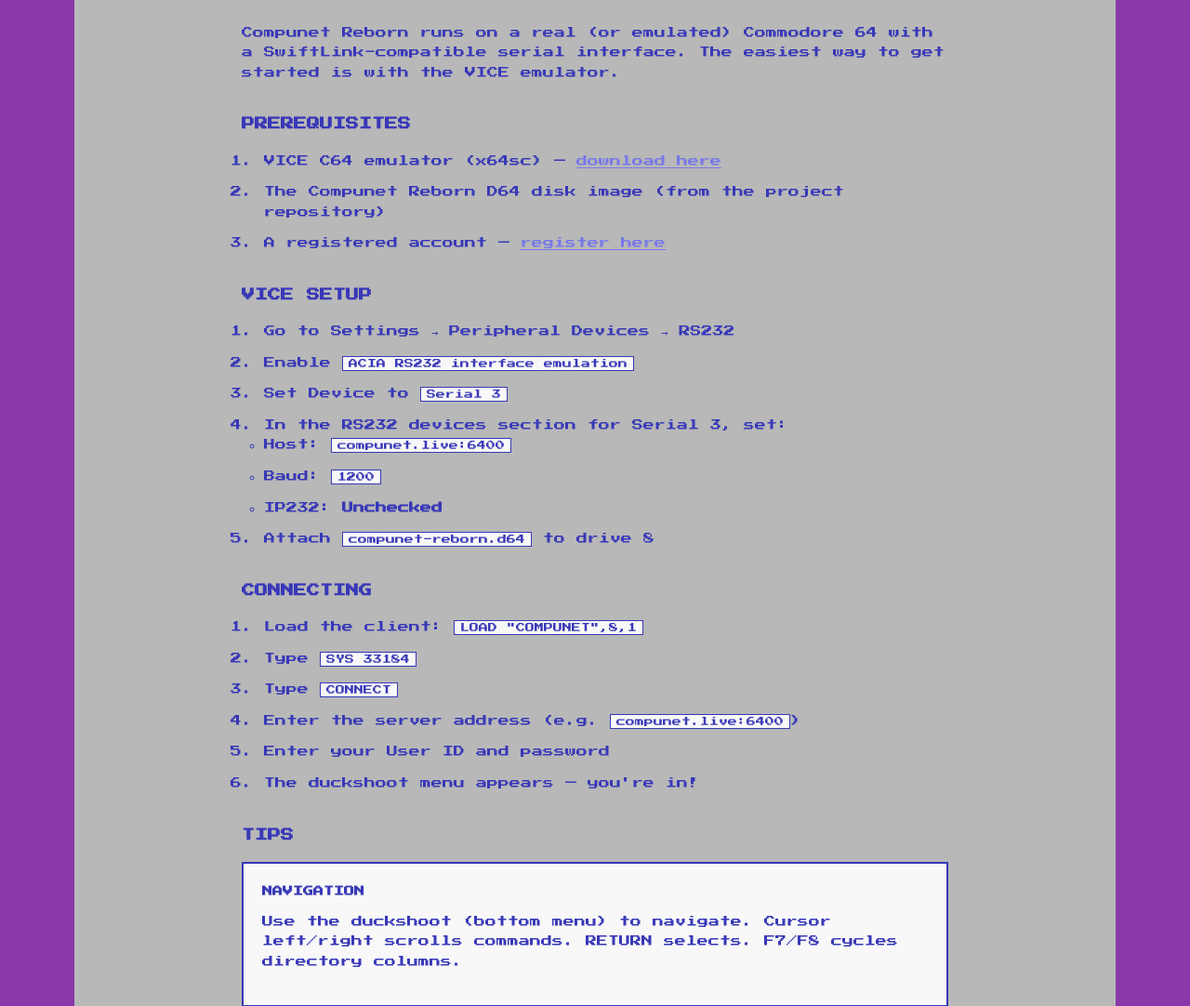
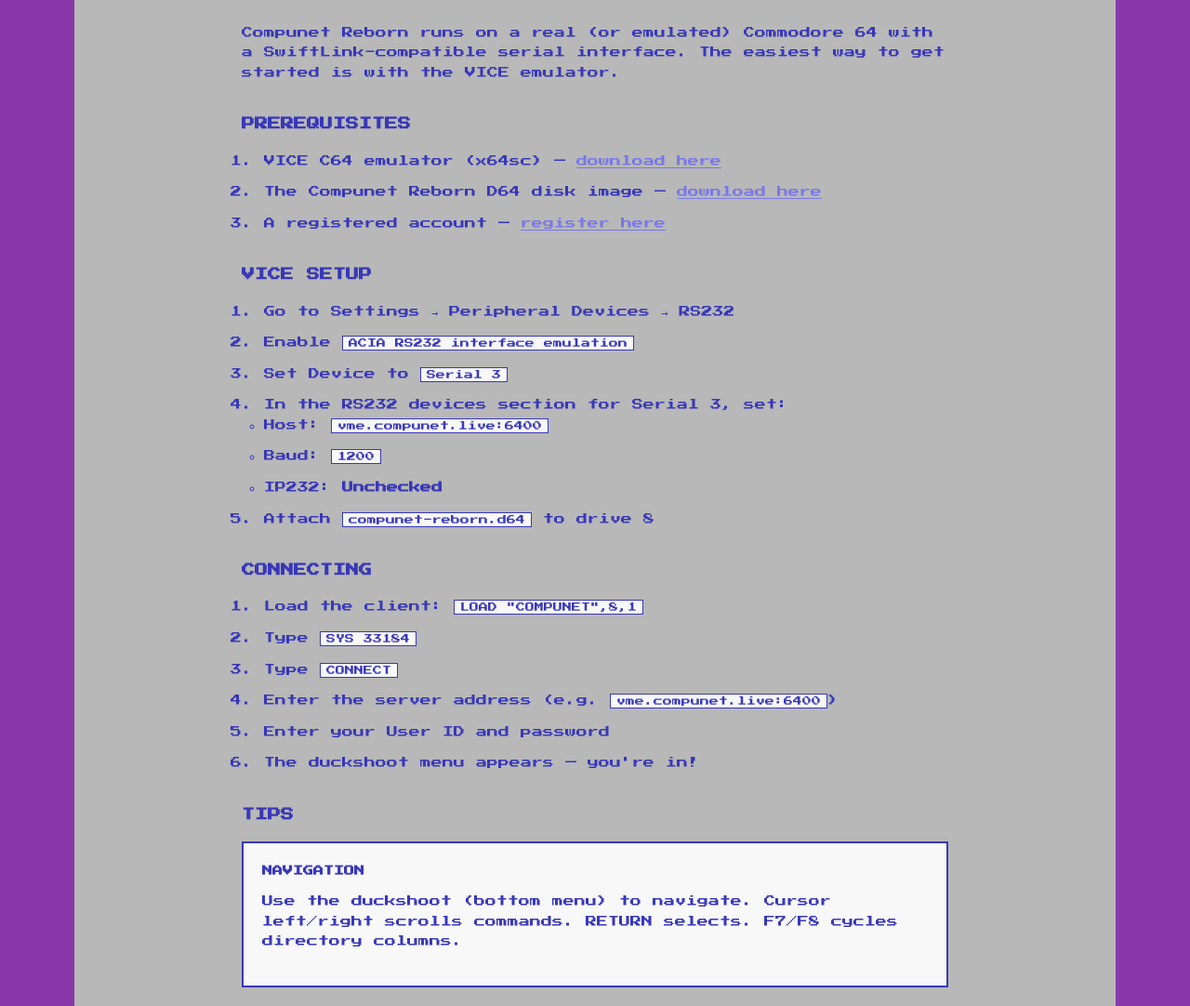
Before and after one commit to tgreaves/compunet-reborn, a Flask app: page /connect in a window 1280 px wide. Shown: the part 213-1295 px from the top of the page at 93% size. Run offline with Flask 3, Linux system fonts and the light colour scheme.

Commit message:
Connect page: add D64 download link, update server address to vme.compunet.live

```diff
--- a/website/templates/connect.html
+++ b/website/templates/connect.html
@@ -8,7 +8,7 @@
 <h2>PREREQUISITES</h2>
 <ol>
     <li>VICE C64 emulator (x64sc) — <a href="https://vice-emu.sourceforge.io/">download here</a></li>
-    <li>The Compunet Reborn D64 disk image (from the project repository)</li>
+    <li>The Compunet Reborn D64 disk image — <a href="https://github.com/tgreaves/compunet-reborn/raw/main/client/c64/compunet-reborn.d64">download here</a></li>
     <li>A registered account — <a href="{{ url_for('register') }}">register here</a></li>
 </ol>
 
@@ -19,7 +19,7 @@
     <li>Set Device to <code>Serial 3</code></li>
     <li>In the RS232 devices section for Serial 3, set:
         <ul>
-            <li>Host: <code>compunet.live:6400</code></li>
+            <li>Host: <code>vme.compunet.live:6400</code></li>
             <li>Baud: <code>1200</code></li>
             <li>IP232: <strong>Unchecked</strong></li>
         </ul>
@@ -32,7 +32,7 @@
     <li>Load the client: <code>LOAD "COMPUNET",8,1</code></li>
     <li>Type <code>SYS 33184</code></li>
     <li>Type <code>CONNECT</code></li>
-    <li>Enter the server address (e.g. <code>compunet.live:6400</code>)</li>
+    <li>Enter the server address (e.g. <code>vme.compunet.live:6400</code>)</li>
     <li>Enter your User ID and password</li>
     <li>The duckshoot menu appears &mdash; you're in!</li>
 </ol>
```
